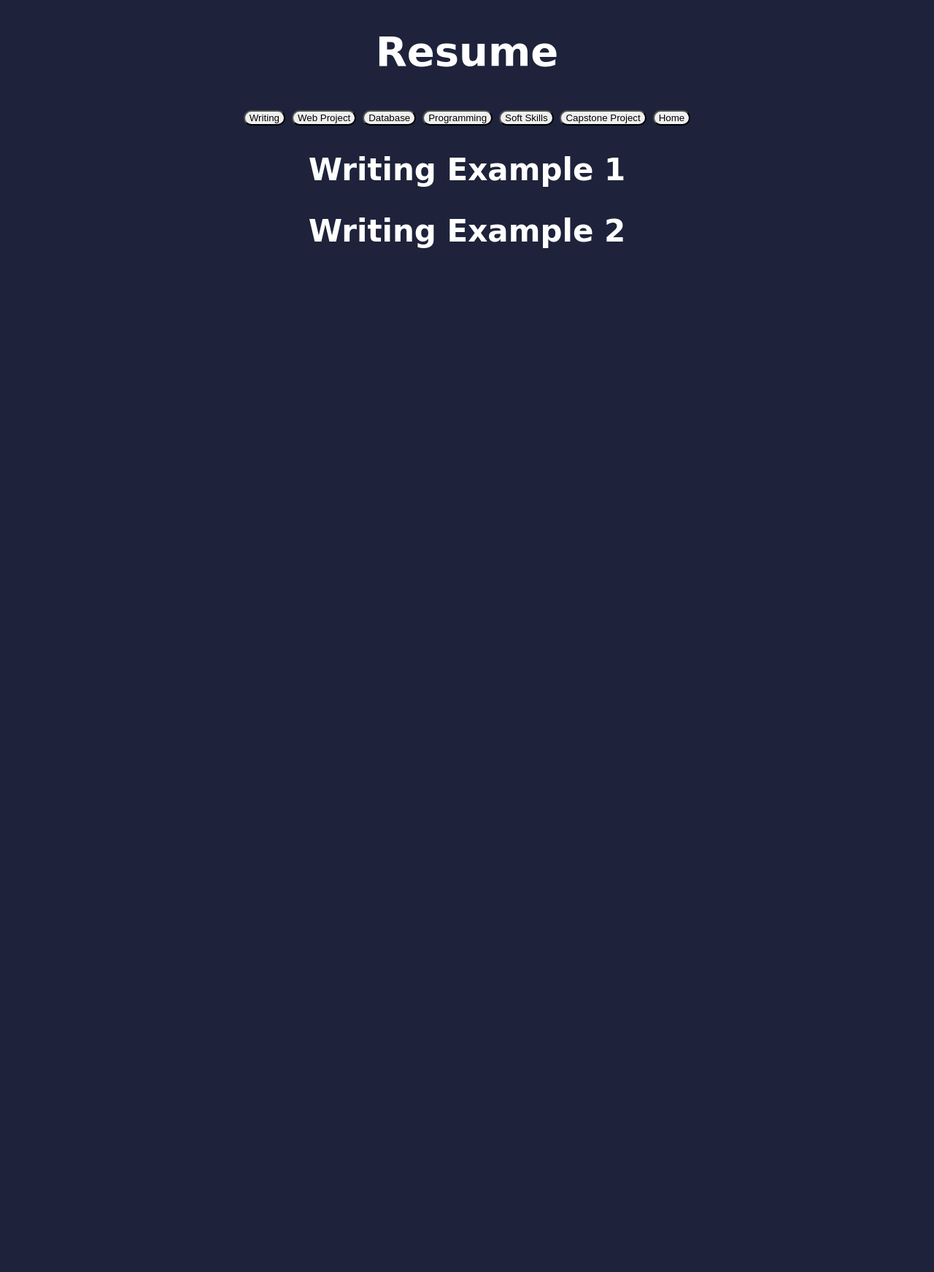
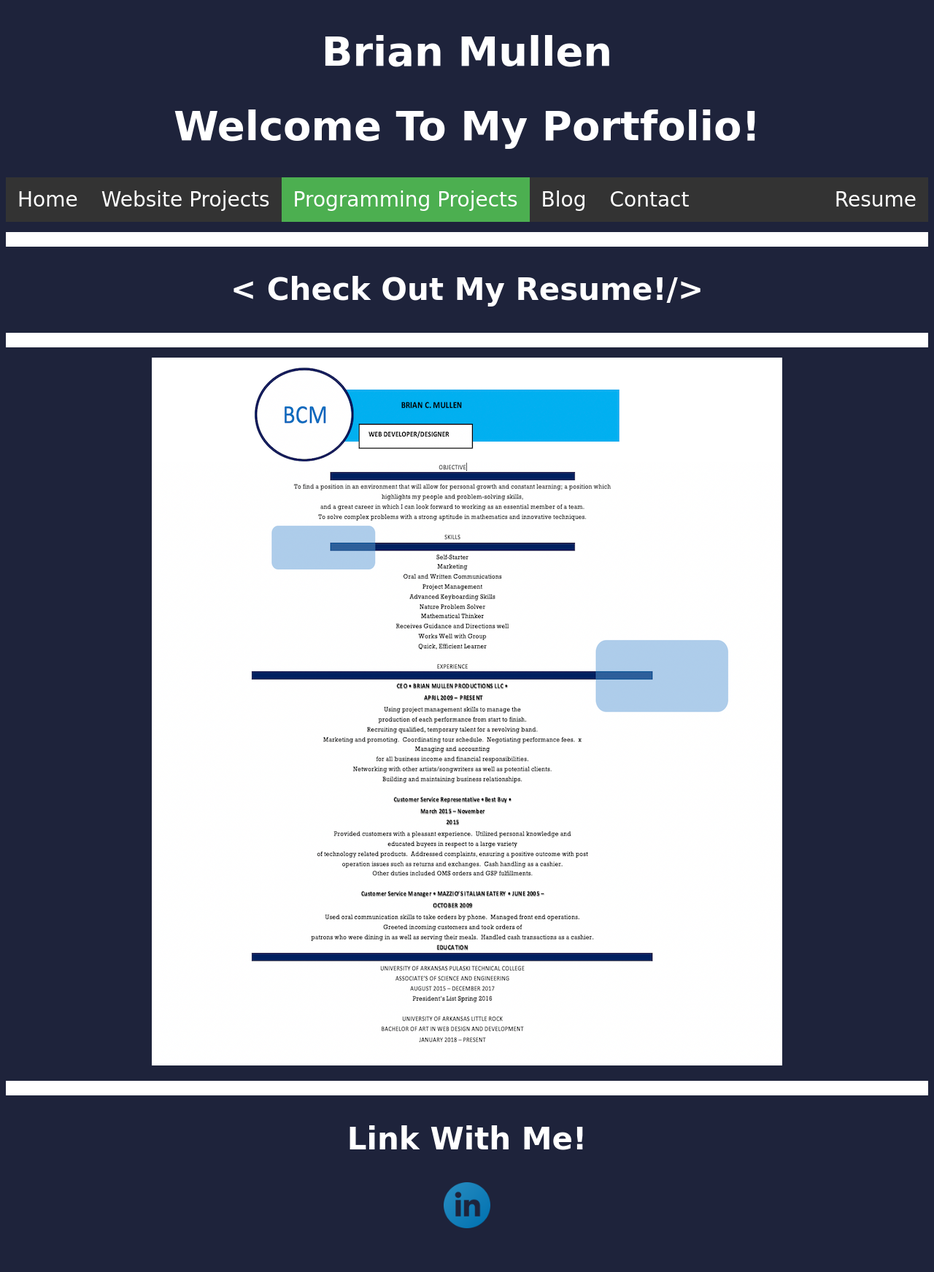
Before and after one commit to bcmullen/portfolio, a plain HTML site: page resume.html in a window 1280 px wide. Shown: the whole page at 73% size. Before the commit the page ends 800 px from the top, so only its background shows below. Drawn offline with nearby package versions, Linux system fonts and the light colour scheme; a web font is replaced by a local one.

Commit message:
upload resume

```diff
--- a/assets/style/studentportfolio.css
+++ b/assets/style/studentportfolio.css
@@ -326,3 +326,8 @@ margin-top: 35px;
    justify-content: center;
   display: flex;
  }
+
+ #resumeImg
+ {
+   width: 80%;
+ }
--- a/resume.html
+++ b/resume.html
@@ -1,60 +1,47 @@
 <!DOCTYPE html>
-<html xmlns="http://www.w3.org/1999/xhtml" lang="en" xml:lang="en">
+<html>
   <head>
+    <title>Brian Mullen</title>
     <meta charset="utf-8">
-    <meta http-equiv="X-UA-Compatible" content="IE=edge,chrome=1">
-    <title>Your Title</title>
-    <meta name="description" content="Your Description">
-    <meta name="keywords" content="Your, Key, Words">
-    <meta name="author" content="Your Name">
-    <meta name="viewport" content="width=device-width, initial-scale=1">
+    <meta name="viewport" content="width=device-width">
    <link rel="stylesheet" href="assets/style/studentportfolio.css">
+    <meta name="author" content="Brian Mullen">
+    <title>Programming Examples</title>
+
+ <link href="https://fonts.googleapis.com/css2?family=Big+Shoulders+Inline+Display:wght@500&display=swap" rel="stylesheet">
   </head>
+  <h1 id="header-text">Brian Mullen</h1>
+    <header>
+
+
+    </header>
 
   <body>
     <div id="container">
-        <h1>Resume</h1>
+        <h1>Welcome To My Portfolio!</h1>
+<ul class="topnav">
+  <li><a  href="index.html">Home</a></li>
+  <li><a href="coding.html">Website Projects</a></li>
+    <li><a class="active" href="programming.html">Programming Projects</a></li>
+   <li><a href="https://brianmullen.world/blog-2/">Blog</a></li>
+  <li><a href="contact.html">Contact</a></li>
+ <li class="resume"><a href="resume.html">Resume</a></li>
+</ul>
+<hr>
+ <h2>< Check Out My Resume!/></h2>
+<hr>
 
-        <div class="tab">
-            <button class="tablinks" onclick="openTab(event, 'Writing')" id="defaultOpen">Writing</button>
-            <button class="tablinks" onclick="openTab(event, 'WebProject')">Web Project</button>
-            <button class="tablinks" onclick="openTab(event, 'Database')">Database</button>
-            <button class="tablinks" onclick="openTab(event, 'Programming')">Programming</button>
-            <button class="tablinks" onclick="openTab(event, 'SoftSkills')">Soft Skills</button>
-            <button class="tablinks" onclick="openTab(event, 'Capstone')">Capstone Project</button>
-            <button class="tablinks" onclick="openRedirect('index.html')">Home</button>
-        </div>
+    <img src="assets/images/Mullen_Resume.png"/>
 
-        <div id="Writing" class="tabcontent">
-              <h2>Writing Example 1</h2>
-              <h2>Writing Example 2</h2>
-        </div>
+    <hr>
 
-        <div id="WebProject" class="tabcontent">
-              <h2>Web Project 1</h2>
-              <h2>Web Project 2</h2>
-        </div>
+<div id="socialStuff">
+    <h2>Link With Me!</h2>
 
-        <div id="Database" class="tabcontent">
-              <h2>Database Project 1</h2>
-              <h2>Database Project 2</h2>
-        </div>
+    <a href="https://www.linkedin.com/in/brianmullen87/">
+        <img src="assets/linkedin-logo.png" id="linkedIn"></a>
 
-        <div id="Programming" class="tabcontent">
-              <h2>Programming Project 1</h2>
-              <h2>Programming Project 2</h2>
-        </div>
-
-        <div id="SoftSkills" class="tabcontent">
-              <h2>Soft Skills Project 1</h2>
-        </div>
-
-        <div id="Capstone" class="tabcontent">
-              <h2>Capstone Project</h2>
-        </div>
 
   </div>
-<script type="text/javascript" src="assets/scripts/index.js"></script>
-<script src="http://ajax.googleapis.com/ajax/libs/jquery/1.11.2/jquery.min.js"></script>
   </body>
   </html>
```
Also changed, not shown: coding.html (+1 -0 lines), contact.html (+1 -1 lines), index.html (+1 -1 lines), programming.html (+2 -2 lines), assets/images/Mullen_Resume.png (added), 2 other files. Lines whose indentation alone changed are shown as unchanged.
